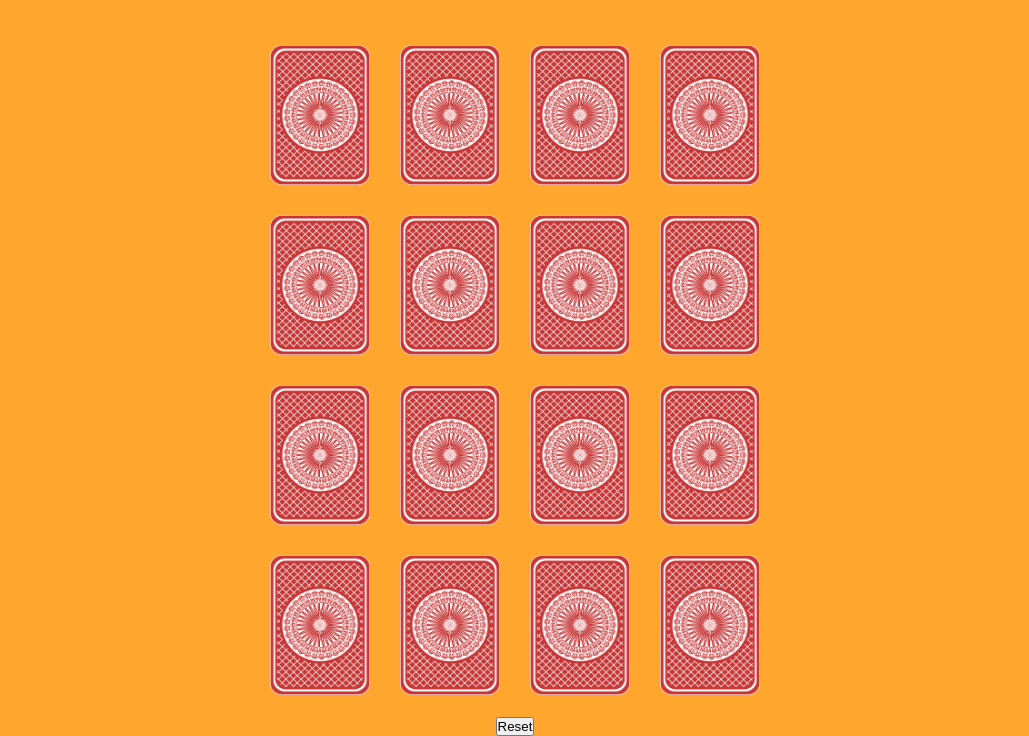
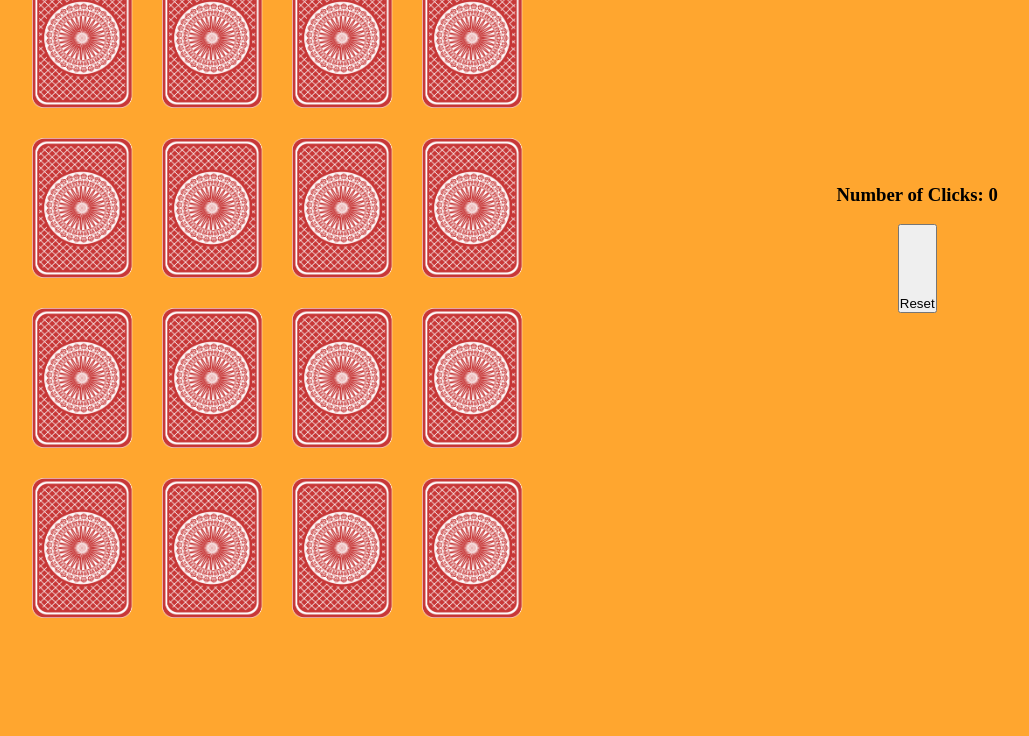
Before and after one commit to youssef-mohamed1809/Card-Matching-VanillaJS, a plain HTML site: page index.html in a window 1280 px wide. Shown: the part 82-818 px from the top of the page, without its empty margins (125-1154 px from the left). Drawn offline with Linux system fonts and the light colour scheme.

Commit message:
Basic game functionality done

```diff
--- a/index.html
+++ b/index.html
@@ -7,77 +7,82 @@
     <link rel="stylesheet" href="styles.css" />
   </head>
   <body>
-    <h1>Card Matching</h1>
-    <h3>Number of Clicks: 0</h3>
+    <!-- <h1>Card Matching</h1>
+    <h3>Number of Clicks: 0</h3> -->
+    <div class="screen">
       <div class="game">
         <div class="card">
           <div class="front"></div>
-        <div class="back"><img src="cards/card-back.png" /></div>
+          <div class="back"><img src="assets/cards/card-back.png" /></div>
         </div>
         <div class="card">
           <div class="front"></div>
-        <div class="back"><img src="cards/card-back.png" /></div>
+          <div class="back"><img src="assets/cards/card-back.png" /></div>
         </div>
         <div class="card">
           <div class="front"></div>
-        <div class="back"><img src="cards/card-back.png" /></div>
+          <div class="back"><img src="assets/cards/card-back.png" /></div>
         </div>
         <div class="card">
           <div class="front"></div>
-        <div class="back"><img src="cards/card-back.png" /></div>
+          <div class="back"><img src="assets/cards/card-back.png" /></div>
         </div>
         <div class="card">
           <div class="front"></div>
-        <div class="back"><img src="cards/card-back.png" /></div>
+          <div class="back"><img src="assets/cards/card-back.png" /></div>
         </div>
         <div class="card">
           <div class="front"></div>
-        <div class="back"><img src="cards/card-back.png" /></div>
+          <div class="back"><img src="assets/cards/card-back.png" /></div>
         </div>
         <div class="card">
           <div class="front"></div>
-        <div class="back"><img src="cards/card-back.png" /></div>
+          <div class="back"><img src="assets/cards/card-back.png" /></div>
         </div>
         <div class="card">
           <div class="front"></div>
-        <div class="back"><img src="cards/card-back.png" /></div>
+          <div class="back"><img src="assets/cards/card-back.png" /></div>
         </div>
         <div class="card">
           <div class="front"></div>
-        <div class="back"><img src="cards/card-back.png" /></div>
+          <div class="back"><img src="assets/cards/card-back.png" /></div>
         </div>
         <div class="card">
           <div class="front"></div>
-        <div class="back"><img src="cards/card-back.png" /></div>
+          <div class="back"><img src="assets/cards/card-back.png" /></div>
         </div>
         <div class="card">
           <div class="front"></div>
-        <div class="back"><img src="cards/card-back.png" /></div>
+          <div class="back"><img src="assets/cards/card-back.png" /></div>
         </div>
         <div class="card">
           <div class="front"></div>
-        <div class="back"><img src="cards/card-back.png" /></div>
+          <div class="back"><img src="assets/cards/card-back.png" /></div>
         </div>
         <div class="card">
           <div class="front"></div>
-        <div class="back"><img src="cards/card-back.png" /></div>
+          <div class="back"><img src="assets/cards/card-back.png" /></div>
         </div>
         <div class="card">
           <div class="front"></div>
-        <div class="back"><img src="cards/card-back.png" /></div>
+          <div class="back"><img src="assets/cards/card-back.png" /></div>
         </div>
         <div class="card">
           <div class="front"></div>
-        <div class="back"><img src="cards/card-back.png" /></div>
+          <div class="back"><img src="assets/cards/card-back.png" /></div>
         </div>
         <div class="card">
           <div class="front"></div>
-        <div class="back"><img src="cards/card-back.png" /></div>
+          <div class="back"><img src="assets/cards/card-back.png" /></div>
         </div>
       </div>
-    <div class="btn">
-      <button>Reset</button>
+      <div class="side-screen">
+        <h3>Number of Clicks: 0</h3>
+        <br />
+        <button class="btn">Reset</button>
       </div>
+    </div>
+
     <script src="script.js"></script>
   </body>
 </html>
--- a/script.js
+++ b/script.js
@@ -4,66 +4,91 @@ function init(){
     cards = document.querySelectorAll("div.card");
     front_cards = document.querySelectorAll("div.front");
     back_cards = document.querySelectorAll("div.back");
-    first_selected = null;
+    first_card = null;
 
     addNums(front_cards);
 
     for(let i = 0; i < cards.length; i++){
-
         cards[i].addEventListener("click", () => {
             card_selected(cards[i]);
         })
     }
+    game = document.querySelector(".game");
 }
+
+
+// Synchronous Timer Implementation
+// function sleep(ms) {
+//     return new Promise(resolve => setTimeout(resolve, ms));
+//   }
+
+//   async function synchronousTimer(duration, interval) {
+//     const steps = duration / interval;
+//     for (let i = 0; i < steps; i++) {
+//       console.log(`Step ${i + 1}`);
+//       await sleep(interval);
+//     }
+//     console.log('Timer completed');
+//   }
+
 
 
 function addNums(front_cards){
 
-    var usedCount = [];
+    usedCount = [];
 
     for(var i = 0; i < front_cards.length; i++){
         usedCount[i] = 0;
     }
 
-    for(var i = 0; i < front_cards.length; i++){
-        var num = Math.floor(Math.random() * 8) + 1;
+    for(i = 0; i < front_cards.length; i++){
+        num = Math.floor(Math.random() * 8) + 1;
         while(usedCount[num - 1] == 2){
             num = Math.floor(Math.random() * 8) + 1;
         }
         usedCount[num - 1]++;
         myimg = document.createElement("img");
-        myimg.setAttribute("src", `cards/${num}.png`);
+        myimg.setAttribute("src", `assets/cards/${num}.png`);
         myimg.setAttribute("alt", `${num}`);
-        front_cards[i].setAttribute("style", "display: none;")
         front_cards[i].appendChild(myimg);
+
+
     }
 
 }
 
 
 function card_selected(card){
-    var my_num = card.children;
-    for(var i = 0; i < my_num.length; i++){
-        if(my_num.className == "back"){
-           card.classList.toggle('flip');
-        }
+    card.classList.toggle("is-flipped");
+    if(first_card == null){
+        first_card = card;
+    }else if(first_card === card){
+        first_card = null;
+    }else{
+        game.classList.toggle("toggle-click");
+        front = first_card.querySelector(".front");
+        front_img = front.querySelector("img");
+        first_num = front_img.getAttribute("alt");
+
+        front = card.querySelector(".front");
+        front_img = front.querySelector("img");
+        second_num = front_img.getAttribute("alt");
+
+        console.log(first_num);
+        console.log(second_num);
+        setTimeout(()=>{
+            if(first_num == second_num){
+                first_card.remove();
+                card.remove();
+            }else{
+                first_card.classList.toggle("is-flipped");
+                card.classList.toggle("is-flipped");
+            }
+            first_card = null;
+            game.classList.toggle("toggle-click");
+        }, 1000);
+
+
     }
-    // if(first_selected == null){
-    //     //This is the first one selected
-    //     first_selected = num;
-    // }else{
-    //     //There is one already selected
-    //     if(first_selected == num){
-    //         console.log("Suii");
-    //         for(var i = 0; i < cards.length; i++){
-    //             if(cards[i].innerHTML == num){
-    //                 cards[i].remove();
-    //             }
-    //         }
 
-    //     }else{
-    //         console.log("Wrong");
-    //     }
-    //     first_selected = null;
-    // }
 }
--- a/styles.css
+++ b/styles.css
@@ -1,12 +1,30 @@
+/* styles.css */
 * {
     margin: 0;
     padding: 0;
     box-sizing: border-box;
 }
 
-img{
-    height:140px;
-    width:100px;
+.screen{
+    display: flex;
+}
+
+.side-screen{
+    margin: auto;
+}
+
+.btn{
+    padding: 0;
+    margin: auto;
+
+}
+.game.toggle-click{
+    pointer-events: none;
+}
+
+img {
+    height: 140px;
+    width: 100px;
 }
 
 body {
@@ -42,11 +60,46 @@ h1, h3 {
 }
 
 .card {
+    perspective: 1000px;
     display: flex;
     justify-content: center;
     align-items: center;
-    /* background-color: #FFE8C8; */
     width: 100%;
     height: 100%;
-    /* border: 1px solid black; */
+    transform-style: preserve-3d;
+    transition: transform 0.6s;
 }
+
+.card.is-flipped {
+    transform: rotateY(0deg);
+}
+
+.front, .back {
+    position: absolute;
+    width: 100%;
+    height: 100%;
+    backface-visibility: hidden;
+    display: flex;
+    justify-content: center;
+    align-items: center;
+}
+
+.front {
+    transition: transform 0.6s;
+    transform: rotateY(180deg);
+}
+
+.back {
+    transition: transform 0.6s;
+    transform: rotateY(0deg);
+}
+
+.card.is-flipped .front {
+    transition: transform 0.6s;
+    transform: rotateY(0deg);
+}
+
+.card.is-flipped .back {
+    transition: transform 0.6s;
+    transform: rotateY(-180deg);
+}
```
Also changed, not shown: assets/cards/1.png (renamed from cards/1.png), assets/cards/2.png (renamed from cards/2.png), assets/cards/3.png (renamed from cards/3.png), assets/cards/4.png (renamed from cards/4.png), assets/cards/5.png (renamed from cards/5.png), assets/cards/6.png (renamed from cards/6.png), assets/cards/7.png (renamed from cards/7.png), assets/cards/8.png (renamed from cards/8.png), assets/cards/card-back.png (renamed from cards/card-back.png), 4 other files. Lines whose indentation alone changed are shown as unchanged.
